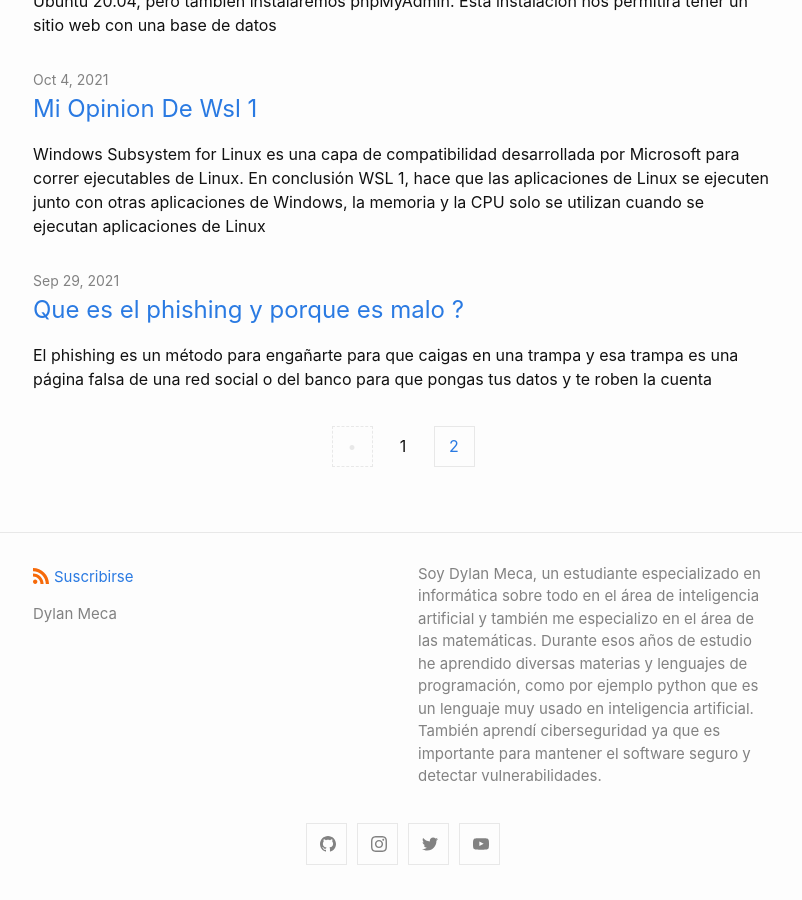
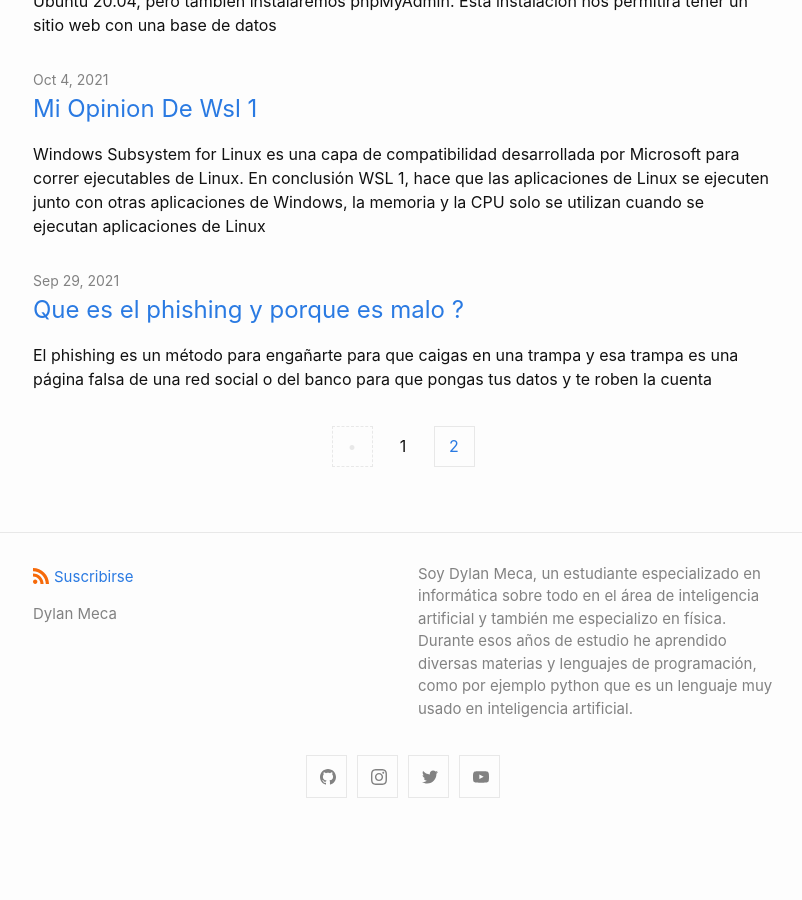
Before and after one commit to dylanmeca/dylanmeca.github.io, a Jekyll site: the page built from index.html, in a window 1280 px wide and 900 px high, scrolled down 1722 px. Shown: the whole window, without its empty margins (237-1039 px from the left). Built offline with Jekyll 4.4.1, drawn with Linux system fonts in a browser that asks for light colours; the list of posts is cut into pages by our own code; after the commit the page ends 2555 px from its top, so only the background shows below that.

Commit message:
Update _config.yml

```diff
--- a/_config.yml
+++ b/_config.yml
@@ -1,5 +1,5 @@
 title: Dylan Meca
-description: Soy Dylan Meca, un estudiante especializado en informática sobre todo en el área de inteligencia artificial y también me especializo en el área de las matemáticas. Durante esos años de estudio he aprendido diversas materias y lenguajes de programación, como por ejemplo python que es un lenguaje muy usado en inteligencia artificial. También aprendí ciberseguridad ya que es importante para mantener el software seguro y detectar vulnerabilidades.
+description: Soy Dylan Meca, un estudiante especializado en informática sobre todo en el área de inteligencia artificial y también me especializo en física. Durante esos años de estudio he aprendido diversas materias y lenguajes de programación, como por ejemplo python que es un lenguaje muy usado en inteligencia artificial.
 author:
   name: Dylan Meca
   email:
```
